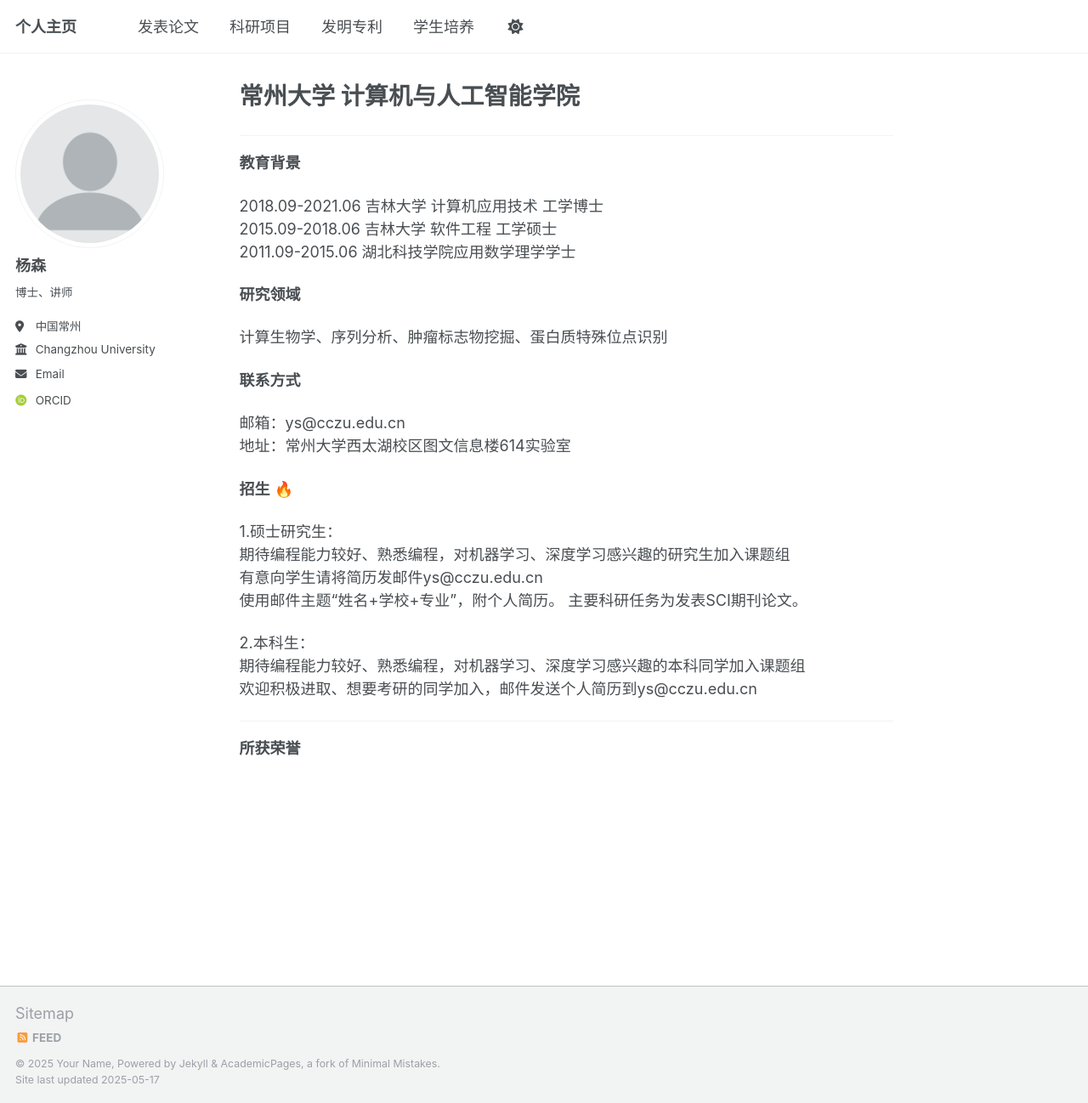
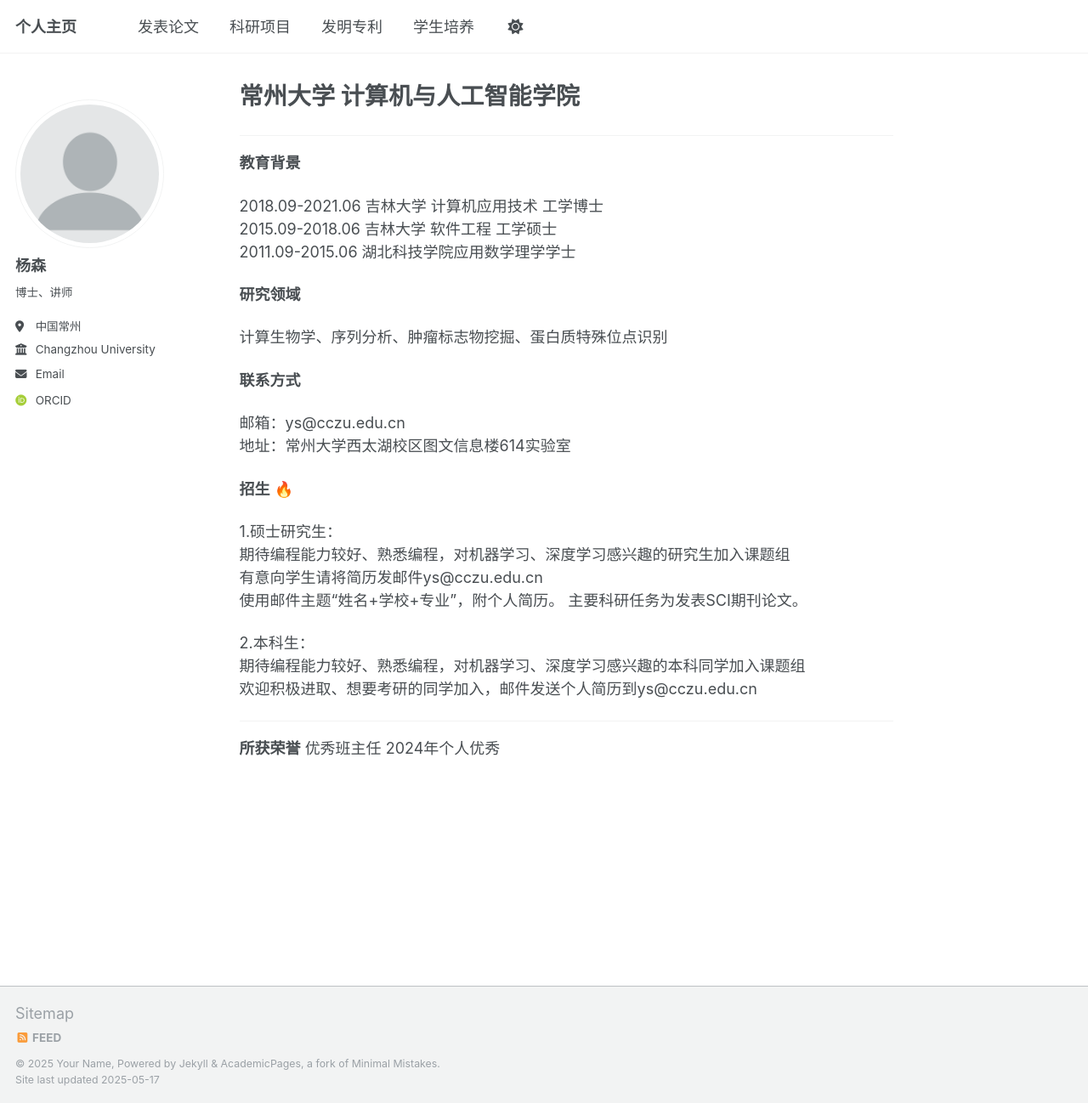
Before and after one commit to abcair/ys, a Jekyll site: the page built from _pages/about.md, in a window 1280 px wide and 1298 px high. Shown: the whole window at 85% size. Built offline with Jekyll 4.4.1, drawn with Linux system fonts in a browser that asks for light colours; emoji names are drawn with the system emoji font; some web fonts are replaced.

Commit message:
Update about.md
Signed-off-by: abcair <57550630+abcair@users.noreply.github.com>

```diff
--- a/_pages/about.md
+++ b/_pages/about.md
@@ -36,7 +36,6 @@ redirect_from:
 
 ---
 
-
-
-
 **所获荣誉**
+优秀班主任
+2024年个人优秀
```
